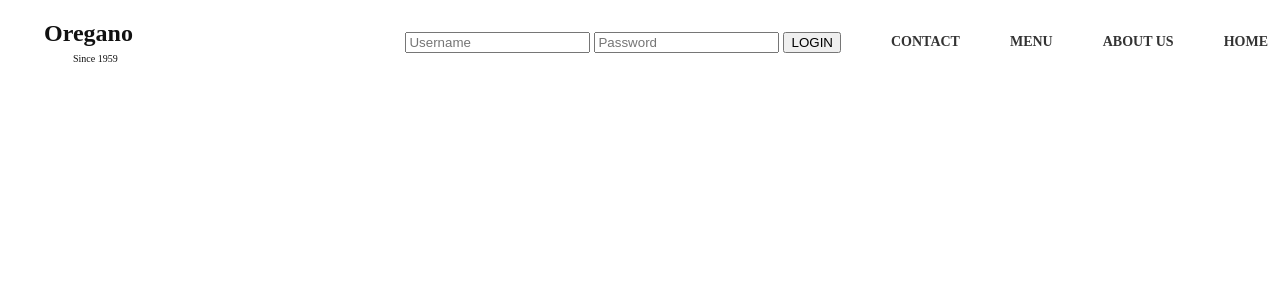
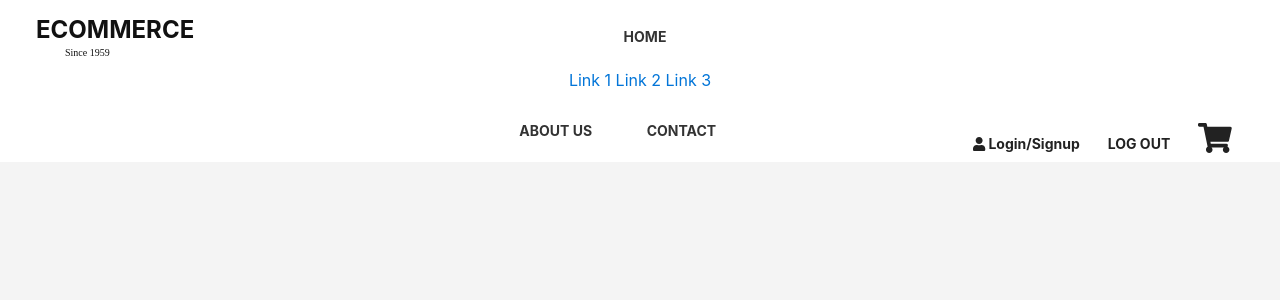
Before and after one commit to Patrikdb/Loginsys, a PHP site: page / in a window 1280 px wide. Shown: the top 300 px of the page. Run offline with PHP 8.4, Linux system fonts and the light colour scheme; some libraries are stand-ins or nearby versions.

Commit message:
commit before dropdown

```diff
--- a/css/style.css
+++ b/css/style.css
@@ -1 +1,156 @@
-.logo{position:fixed;float:left;margin:12px 36px;color:#111;font-weight:bold;font-size:24px}.since{position:fixed;float:left;margin:45px 65px 16px;color:#111;font-size:10px;font-family:'Old Standard TT', serif}nav{z-index:2;position:fixed;width:100%}nav ul{list-style:none;background:#fff;overflow:hidden;padding:0 0 0 0;text-align:center;margin:0 0 0 0}nav.black ul{background:#fff}nav ul li{float:right;text-align:center;display:inline-block;padding:24px 20px 20px 30px}nav ul li a:hover,nav ul li a:active,nav ul li a:visited{text-decoration:none;color:#333;font-size:16px;transition:0.5s}nav ul li a{text-decoration:none;color:#333;font-size:14px;transition:0.5s;font-weight:700}.menu-icon{width:100%;background:#fff;text-align:right;box-sizing:border-box;padding:15px 24px;cursor:pointer;color:#000;display:none}@media (max-width: 700px){.logo{position:fixed;top:0;margin-top:12px}.since{position:fixed;float:left;margin:-20px 65px 0px}nav ul{max-height:0px;background:#fff;padding-bottom:3px}nav.black ul{background:#fff}.showing{max-height:25em}nav ul li{box-sizing:border-box;width:100%;padding:24px 20px 20px 30px;text-align:center}.menu-icon{display:block}}
+/* line 3, E:/0WebdevProgram/wamp64/www/1phptest/scss/partials/_header.scss */
+.logo {
+  position: fixed;
+  float: left;
+  margin: 12px 36px;
+  color: #111;
+  font-weight: bold;
+  font-size: 24px;
+}
+
+/* line 12, E:/0WebdevProgram/wamp64/www/1phptest/scss/partials/_header.scss */
+.since {
+  position: fixed;
+  float: left;
+  margin: 45px 65px 16px;
+  color: #111;
+  font-size: 10px;
+  font-family: 'Old Standard TT', serif;
+}
+
+/* line 21, E:/0WebdevProgram/wamp64/www/1phptest/scss/partials/_header.scss */
+.userlog {
+  position: relative;
+  color: #111;
+  font-weight: bold;
+  font-size: 24px;
+  margin-right: 2em;
+  margin-top: -1.2em;
+}
+
+/* line 29, E:/0WebdevProgram/wamp64/www/1phptest/scss/partials/_header.scss */
+.userlogitem {
+  display: inline;
+  float: right;
+  padding-right: 2em;
+  font-size: 14px;
+  color: #222;
+}
+
+/* line 37, E:/0WebdevProgram/wamp64/www/1phptest/scss/partials/_header.scss */
+.fa-shopping-cart {
+  display: inline;
+  float: right;
+  color: #222;
+  font-size: 30px;
+  z-index: 2;
+  margin-top: -10px;
+}
+
+/* line 52, E:/0WebdevProgram/wamp64/www/1phptest/scss/partials/_header.scss */
+nav {
+  z-index: 2;
+  position: fixed;
+  width: 100%;
+}
+
+/* line 60, E:/0WebdevProgram/wamp64/www/1phptest/scss/partials/_header.scss */
+nav ul {
+  list-style: none;
+  background: #fff;
+  overflow: hidden;
+  padding: 0 0 0 0;
+  text-align: center;
+  margin: 0 0 0 0;
+}
+
+/* line 69, E:/0WebdevProgram/wamp64/www/1phptest/scss/partials/_header.scss */
+nav.black ul {
+  background: #fff;
+}
+
+/* line 72, E:/0WebdevProgram/wamp64/www/1phptest/scss/partials/_header.scss */
+nav ul li {
+  text-align: center;
+  display: inline-block;
+  padding: 24px 20px 20px 30px;
+}
+
+/* line 79, E:/0WebdevProgram/wamp64/www/1phptest/scss/partials/_header.scss */
+nav ul li a:hover, nav ul li a:active, nav ul li a:visited {
+  text-decoration: none;
+  color: #333;
+  font-size: 16px;
+  transition: 0.5s;
+}
+
+/* line 85, E:/0WebdevProgram/wamp64/www/1phptest/scss/partials/_header.scss */
+nav ul li a {
+  text-decoration: none;
+  color: #333;
+  font-size: 14px;
+  transition: 0.5s;
+  font-weight: 700;
+}
+
+/* line 94, E:/0WebdevProgram/wamp64/www/1phptest/scss/partials/_header.scss */
+.menu-icon {
+  width: 100%;
+  background: #fff;
+  text-align: right;
+  box-sizing: border-box;
+  padding: 15px 24px;
+  cursor: pointer;
+  color: #000;
+  display: none;
+}
+
+@media (max-width: 700px) {
+  /* line 108, E:/0WebdevProgram/wamp64/www/1phptest/scss/partials/_header.scss */
+  .logo {
+    position: fixed;
+    top: 0;
+    margin-top: 12px;
+  }
+  /* line 113, E:/0WebdevProgram/wamp64/www/1phptest/scss/partials/_header.scss */
+  .since {
+    position: fixed;
+    float: left;
+    margin: -20px 65px 0px;
+  }
+  /* line 120, E:/0WebdevProgram/wamp64/www/1phptest/scss/partials/_header.scss */
+  nav ul {
+    max-height: 0px;
+    background: #fff;
+    padding-bottom: 3px;
+  }
+  /* line 127, E:/0WebdevProgram/wamp64/www/1phptest/scss/partials/_header.scss */
+  nav.black ul {
+    background: #fff;
+  }
+  /* line 131, E:/0WebdevProgram/wamp64/www/1phptest/scss/partials/_header.scss */
+  .showing {
+    max-height: 25em;
+  }
+  /* line 134, E:/0WebdevProgram/wamp64/www/1phptest/scss/partials/_header.scss */
+  nav ul li {
+    box-sizing: border-box;
+    width: 100%;
+    padding: 24px 20px 20px 30px;
+    text-align: center;
+  }
+  /* line 141, E:/0WebdevProgram/wamp64/www/1phptest/scss/partials/_header.scss */
+  .menu-icon {
+    display: block;
+  }
+}
+
+/* line 1, E:/0WebdevProgram/wamp64/www/1phptest/scss/partials/_landing.scss */
+body {
+  background: #f4f4f4;
+}
+
+/*
+@import 'partials/content';*/
+
+/*# sourceMappingURL=../css/style.map */
--- a/footer.php
+++ b/footer.php
@@ -1,2 +1,6 @@
+<script src="https://code.jquery.com/jquery-3.1.1.slim.min.js" integrity="sha384-A7FZj7v+d/sdmMqp/nOQwliLvUsJfDHW+k9Omg/a/EheAdgtzNs3hpfag6Ed950n" crossorigin="anonymous"></script>
+<script src="https://cdnjs.cloudflare.com/ajax/libs/tether/1.4.0/js/tether.min.js" integrity="sha384-DztdAPBWPRXSA/3eYEEUWrWCy7G5KFbe8fFjk5JAIxUYHKkDx6Qin1DkWx51bBrb" crossorigin="anonymous"></script>
+<script src="https://maxcdn.bootstrapcdn.com/bootstrap/4.0.0-alpha.6/js/bootstrap.min.js" integrity="sha384-vBWWzlZJ8ea9aCX4pEW3rVHjgjt7zpkNpZk+02D9phzyeVkE+jo0ieGizqPLForn" crossorigin="anonymous"></script>
+<script defer src="https://use.fontawesome.com/releases/v5.0.6/js/all.js"></script>
 </body>
 </html>
--- a/header.php
+++ b/header.php
@@ -6,6 +6,7 @@
   <meta charset="UTF-8">
   <meta name="viewport" content="width=device-width, initial-scale=1.0">
   <meta http-equiv="X-UA-Compatible" content="ie=edge">
+  <link rel="stylesheet" href="https://maxcdn.bootstrapcdn.com/bootstrap/4.0.0-alpha.6/css/bootstrap.min.css" integrity="sha384-rwoIResjU2yc3z8GV/NPeZWAv56rSmLldC3R/AZzGRnGxQQKnKkoFVhFQhNUwEyJ" crossorigin="anonymous">
   <link rel="stylesheet" href="css/style.css">
   <title>Document</title>
 </head>
@@ -16,22 +17,60 @@
         <i class="fa fa-s fa-2x"></i>
           </div>
         <div class="logo">
-           Oregano
+           ECOMMERCE
         </div>
         <div class="since">Since 1959</div>
         <div class="menu">
           <ul>
             <li><a href="#home">HOME</a></li>
+              <div class="dropdown-content">
+              <a href="#">Link 1</a>
+              <a href="#">Link 2</a>
+              <a href="#">Link 3</a>
+              </div>
             <li><a href="#about">ABOUT US</a></li>
-            <li><a href="#menu">MENU</a></li>
             <li><a href="#contact">CONTACT</a></li>
-            <li><form class="" action="login.php" method="POST">
-              <input type="text" name="uid" placeholder="Username">
-              <input type="password" name="pwd" placeholder="Password">
-              <button type="submit" name="button">LOGIN</button>
-            </form>
-            </li>
+            <li >   </li>
           </ul>
         </div>
+
+        <div class="userlog" >
+          <a href="#"><i class="fas fa-shopping-cart"></i></a>
+             <form action="logout.php">
+               <a class="userlogitem" href="#">LOG OUT</a>
+             </form>
+             <a class="userlogitem" href="#" data-toggle="modal" data-target="#exampleModalLong">
+                 <i class="fas fa-user"></i> Login/Signup
+               </a>
+           </div>
     </nav>
-  </header>
+  </header><br><br><br><br><br><br><br><br><br><br><br><br>
+
+  <!-- Button trigger modal -->
+
+
+  <!-- Modal -->
+  <div class="modal fade" id="exampleModalLong" tabindex="-1" role="dialog" aria-labelledby="exampleModalLongTitle" aria-hidden="true">
+    <div class="modal-dialog" role="document">
+      <div class="modal-content">
+        <div class="modal-header">
+          <h5 class="modal-title" id="exampleModalLongTitle">Modal title</h5>
+          <button type="button" class="close" data-dismiss="modal" aria-label="Close">
+            <span aria-hidden="true">&times;</span>
+          </button>
+        </div>
+        <div class="modal-body text-center">
+          <form class="" action="login.php" method="POST">
+            <input type="text" name="uid" placeholder="Username"><br>
+            <input type="password" name="pwd" placeholder="Password"><br>
+            <button type="submit" name="button">LOGIN</button>
+          </form>
+
+        </div>
+        <div class="modal-footer text-center">
+          <p>New customer?</p><br>
+          <a href="signup.php"><h1>Register here!</h1></a>
+        </div>
+      </div>
+    </div>
+  </div>
--- a/index.php
+++ b/index.php
@@ -4,6 +4,23 @@ session_start();
 
 include 'header.php';
  ?>
+
+
+<!-- IDEA TO TURN THIS INTO E-COMMERCE SITE
+
+TO-DO:
+*Pick a color-scheme
+*How to make cart
+*Sorting items by category (should be no problem)
+*Add a search bar (optional)
+*Make Log-in/Sign up buttons into modals, but at a certain breakpoint replace modal with full seperate page
+
+
+
+
+
+
+-->
 
  <!-- LOGIN -->
 
@@ -18,11 +35,6 @@ include 'header.php';
  ?>
 <!-- SIGN UP -->
 
-<a href="signup.php">SIGN UP</a>
-<!-- LOG OUT -->
-<form action="logout.php">
-  <button>LOG OUT</button>
-</form>
 
 
 <?php
--- a/scss/partials/_navbar.scss
+++ b/scss/partials/_header.scss
@@ -18,10 +18,43 @@
   font-family: 'Old Standard TT', serif;
 }
 
+.userlog{
+  position: relative;
+  color:#111;
+  font-weight: bold;
+  font-size: 24px;
+  margin-right: 2em;
+  margin-top: -1.2em;
+}
+.userlogitem{
+  display: inline;
+  float: right;
+  padding-right: 2em;
+  font-size: 14px;
+color:#222;
+}
+
+.fa-shopping-cart{
+  display: inline;
+  float: right;
+color:#222;
+font-size: 30px;
+z-index: 2;
+margin-top: -10px;
+}
+
+
+
+//dropdown
+
+
+
 nav {
   z-index: 2;
   position: fixed;
   width: 100%;
+
+
 }
 
 nav ul {
@@ -37,7 +70,6 @@ nav.black ul {
   background: #fff;
 }
 nav ul li {
-  float:right;
   text-align: center;
   display: inline-block;
   padding: 24px 20px 20px 30px;
@@ -69,6 +101,8 @@ nav ul li a{
   color: #000;
   display: none;
 }
+
+// MEDIA QUEIRES
 
 @media(max-width:700px){
   .logo{
--- /dev/null
+++ b/scss/partials/_landing.scss
@@ -0,0 +1,3 @@
+body{
+  background: #f4f4f4;
+}
--- a/scss/style.scss
+++ b/scss/style.scss
@@ -1,3 +1,3 @@
-@import 'partials/navbar';
-/*@import 'partials/header';
+@import 'partials/header';
+@import 'partials/landing';/*
 @import 'partials/content';*/
```
Also changed, not shown: 1 other file.
